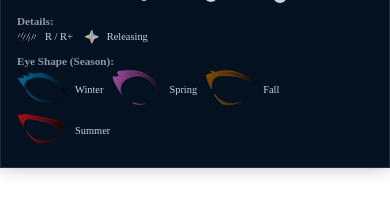
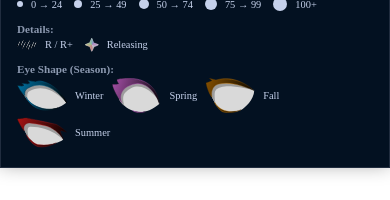
Before and after one commit to DiogoRDuarte/AnimEyes, a React (Vite) app: page / in a window 390 px wide. Shown: the part 676-876 px from the top of the page. Built offline with nearby package versions, Linux system fonts and the light colour scheme; no server answers; a web font is replaced by a local one.

Commit message:
Adapted UI for mobile and fix Safari rendering

```diff
--- a/src/App.jsx
+++ b/src/App.jsx
@@ -44,7 +44,7 @@ const AnimeCard = React.memo(function AnimeCard({ anime, index, activeTag, onHov
   return (
     <>
       <div
-        className={`card${isHovered ? ' is-hovered' : ''}${imageLoaded ? ' card--ready' : ' card--loading-media'}`}
+        className={`card${isHovered ? ' is-hovered' : ''}${imageLoaded ? ' card--ready' : ' card--loading-media'}${generating ? ' card--generating' : ''}`}
         tabIndex={0}
         onMouseEnter={handleEnter}
         onMouseLeave={handleLeave}
@@ -69,16 +69,15 @@ const AnimeCard = React.memo(function AnimeCard({ anime, index, activeTag, onHov
             <Table anime={anime} />
             <div className="card__detail-actions">
               <button className="tag" onClick={handleDownload} disabled={generating}>
-                {generating
-                  ? <i className="fa-solid fa-spinner fa-spin"></i>
-                  : <>Image <i className="fa-regular fa-image"></i></>
-                }
+                Image <i className="fa-regular fa-image"></i>
               </button>
               <a
-                className="tag card__detail-link"
+                className={`tag card__detail-link${generating ? ' tag--disabled' : ''}`}
                 href={`https://anilist.co/anime/${anime.uid}`}
                 target="_blank"
                 rel="noreferrer"
+                aria-disabled={generating}
+                onClick={generating ? (e) => e.preventDefault() : undefined}
               >
                 AniList{' '}
                 <i className="fa-solid fa-arrow-up-right-from-square"></i>
--- a/src/components/Eye.jsx
+++ b/src/components/Eye.jsx
@@ -62,7 +62,6 @@ export default React.memo(function Eye({ anime, side }) {
   const season = anime.premiered.split(' ')[0]
   const id = useId()
   const blurIrisId = `blurIris-${id}`
-  const blurPupilId = `blurPupil-${id}`
   const clipIrisId = `clipIris-${id}`
 
   const isOngoing = anime.status === 'RELEASING'
@@ -75,9 +74,6 @@ export default React.memo(function Eye({ anime, side }) {
           <filter id={blurIrisId}>
             <feGaussianBlur stdDeviation="3" in="SourceGraphic" result="BLUR" />
           </filter>
-          {/*<filter id={blurPupilId}>
-            <feGaussianBlur stdDeviation="0.7" in="SourceGraphic" />
-          </filter> */}
           <clipPath id={clipIrisId}>
             <circle cx="100" cy="50" r="20" />
           </clipPath>
@@ -128,7 +124,6 @@ export default React.memo(function Eye({ anime, side }) {
             ry={15 * getPupilSize(anime.episodes)}
             fill="black"
             fillOpacity="0.75"
-            filter={`url(#${blurPupilId})`}
           />
           {side === "left" ? (
             <ellipse
--- a/src/components/Legend.css
+++ b/src/components/Legend.css
@@ -113,10 +113,54 @@
   transition: opacity 0.2s ease;
 }
 
+/* ─── Contour thumbnail (sclera + contour) ─── */
+
+.legend-thumb {
+  position: relative;
+  display: inline-block;
+  width: 50px;
+  height: 35px;
+  flex-shrink: 0;
+}
+
+.legend-thumb__sclera,
+.legend-thumb__contour {
+  position: absolute;
+  inset: 0;
+  display: block;
+}
+
+.legend-thumb__sclera svg,
+.legend-thumb__contour svg {
+  display: block;
+  width: 100%;
+  height: 100%;
+}
+
+/* Per-season sclera offsets — tweak these to align with the contour */
+.legend-thumb__sclera--winter {
+  transform: translate(2px, 1px) scale(0.9);
+}
+
+.legend-thumb__sclera--spring {
+  transform: translate(2px, 1px) scale(0.9);
+}
+
+.legend-thumb__sclera--fall {
+  transform: translate(2px, 1px) scale(0.9);
+}
+
+.legend-thumb__sclera--summer {
+  transform: translate(0px, 1px) scale(0.85);
+}
+
 /* ─── Icon sizing ─── */
 
 .legend__icon {
+  display: block;
   height: auto;
+  max-width: 100%;
+  object-fit: contain;
 }
 
 .legend__icon--lg {
--- a/src/components/Legend.jsx
+++ b/src/components/Legend.jsx
@@ -1,6 +1,7 @@
 import React, { useMemo, useState } from 'react'
 import { getGenreColor } from '../data/genreColor'
 import eyeContour from '../data/contours'
+import eyeSclera from '../data/sclera'
 import kawaiiLinesSvg from '../assets/KawaiiLines.svg'
 import starSvg from '../assets/star.svg'
 import './Legend.css'
@@ -32,20 +33,39 @@ function getEpisodeBucket(episodes) {
 }
 
 const contourSvgs = Object.entries(eyeContour[0])
+const scleraBySeason = eyeSclera[0]
 
-function ContourThumb({ html, className = '' }) {
-  const ref = React.useRef(null)
+function ContourThumb({ season, className = '' }) {
+  const scleraRef = React.useRef(null)
+  const contourRef = React.useRef(null)
+
   React.useEffect(() => {
-    if (ref.current) {
-      ref.current.innerHTML = html
-      const svg = ref.current.querySelector('svg')
+    if (scleraRef.current) {
+      scleraRef.current.innerHTML = scleraBySeason[season] || ''
+      const svg = scleraRef.current.querySelector('svg')
       if (svg) {
         svg.setAttribute('width', '50')
         svg.setAttribute('height', '35')
+        svg.setAttribute('preserveAspectRatio', 'xMidYMid meet')
       }
     }
-  }, [html])
-  return <span ref={ref} className={className} />
+    if (contourRef.current) {
+      contourRef.current.innerHTML = eyeContour[0][season] || ''
+      const svg = contourRef.current.querySelector('svg')
+      if (svg) {
+        svg.setAttribute('width', '50')
+        svg.setAttribute('height', '35')
+        svg.setAttribute('preserveAspectRatio', 'xMidYMid meet')
+      }
+    }
+  }, [season])
+
+  return (
+    <span className={`legend-thumb ${className}`}>
+      <span ref={scleraRef} className={`legend-thumb__sclera legend-thumb__sclera--${season.toLowerCase()}`} />
+      <span ref={contourRef} className="legend-thumb__contour" />
+    </span>
+  )
 }
 
 export default function Legend({ activeGenres, hoveredAnime }) {
@@ -137,12 +157,12 @@ export default function Legend({ activeGenres, hoveredAnime }) {
       <div className="legend__section">
         <h4 className="legend__subtitle">Eye Shape (Season):</h4>
         <div className="legend__contour-list">
-          {contourSvgs.map(([season, svg]) => (
+          {contourSvgs.map(([season]) => (
             <div
               key={season}
               className={`legend__contour-item ${dimClass(hoveredSeason === season)}`}
             >
-              <ContourThumb html={svg} />
+              <ContourThumb season={season} />
               <span className="legend__label">{season}</span>
             </div>
           ))}
--- a/src/styles/ShareCard.css
+++ b/src/styles/ShareCard.css
@@ -22,7 +22,7 @@
   background-size: cover;
   background-position: center;
   background-repeat: no-repeat;
-  opacity: 0.5;
+  opacity: 0.25;
   filter: saturate(1) brightness(1);
 }
 
--- a/src/styles/app.css
+++ b/src/styles/app.css
@@ -319,6 +319,16 @@ font-weight: 800;
   opacity: 0;
 }
 
+.card--generating,
+.card--generating * {
+  cursor: wait !important;
+}
+
+.tag--disabled {
+  opacity: 0.5;
+  pointer-events: none;
+}
+
 .card__eyes {
   display: flex;
   width: fit-content;
@@ -445,7 +455,7 @@ font-weight: 800;
 }
 
 .card__bg--loaded {
-  opacity: 0.15;
+  opacity: 0.05;
 }
 
 /* ─── Navigation Buttons ─── */
```
